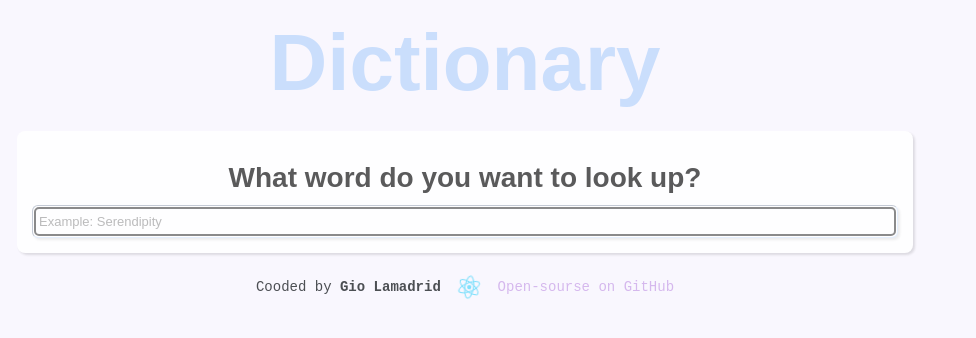
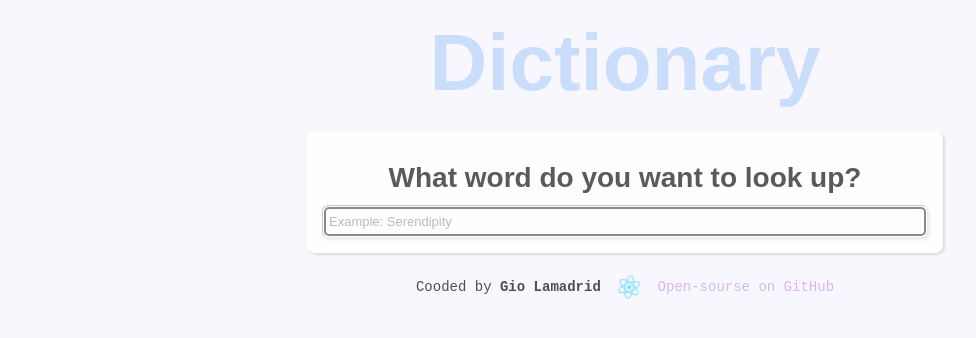
Before and after one commit to digitaleAffen/dictionary, a React (Create React App) app: page / in a window 1280 px wide. Shown: the top 338 px of the page, without its empty margins (15-991 px from the left). Built offline with nearby package versions, Linux system fonts and the light colour scheme; no server answers.

Commit message:
Update max-width container

```diff
--- a/src/App.css
+++ b/src/App.css
@@ -32,9 +32,9 @@ footer {
   }
 }
 
-.App {
-  max-width: 960px;
+.container {
   opacity: 0, 8;
+  max-width: 700px;
 }
 
 a {
```
